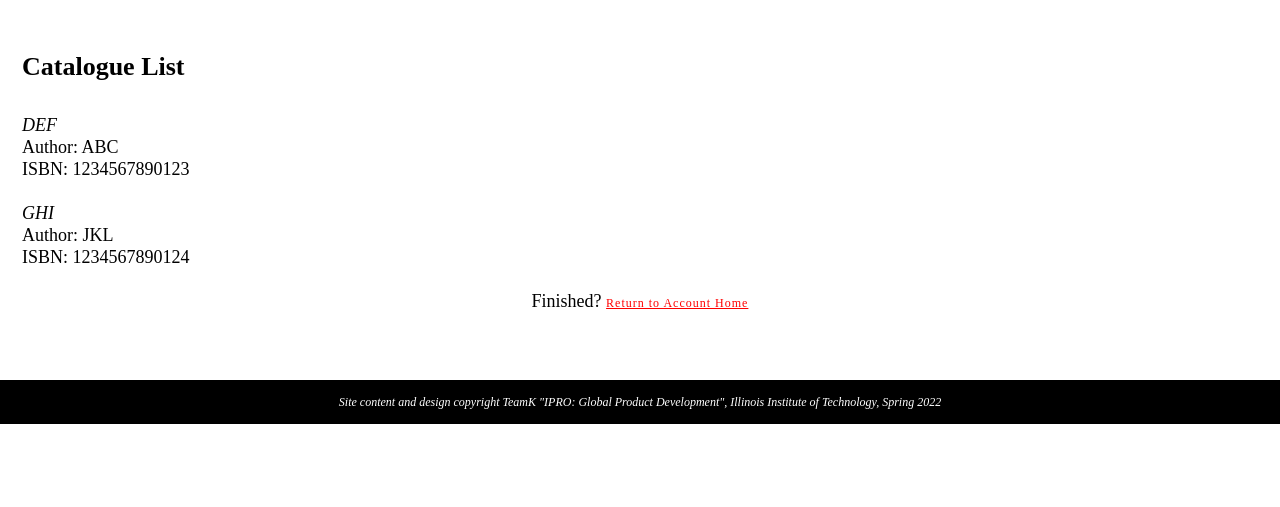
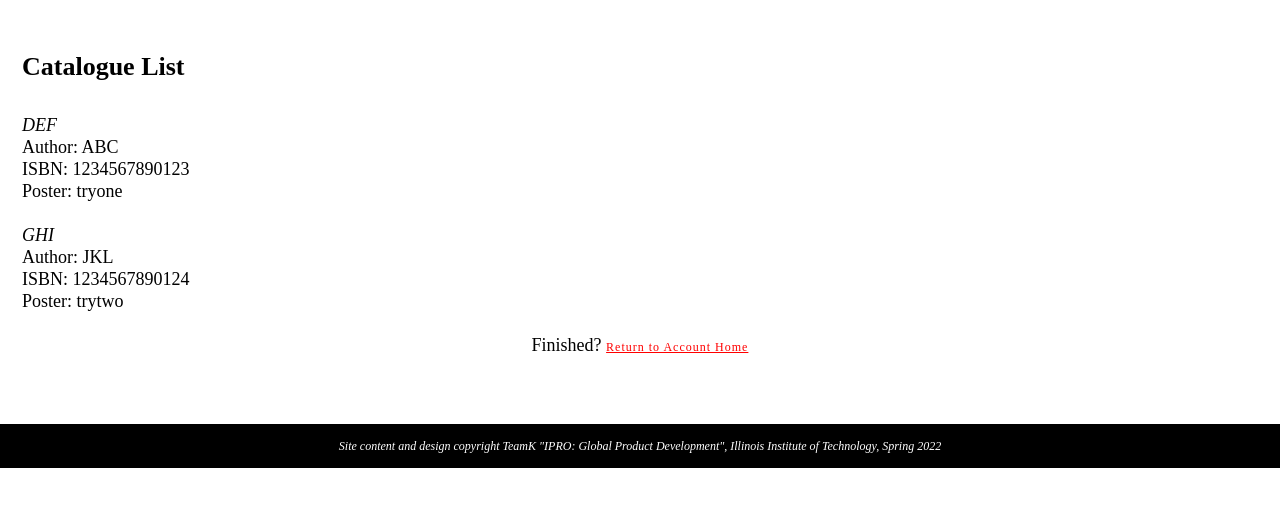
Before and after one commit to mflowers1395/TeamK, a Django app: page /browse/ in a window 1280 px wide. Shown: the part 205-712 px from the top of the page. Run offline with Django 4.2, Linux system fonts and the light colour scheme; data comes from the database, SQL or seed files in the repository; both versions use the stored data as it was after the commit.

Commit message:
Added poster to catalogue

```diff
--- a/Catalogue/models.py
+++ b/Catalogue/models.py
@@ -4,6 +4,7 @@ class Textbook(models.Model):
     booktitle = models.CharField('Title', max_length=50)
     author = models.CharField('Author', max_length=30)
     isbn = models.CharField('ISBN', max_length=13)
+    poster = models.CharField('Poster', max_length=30)
 
     def __str__(self):
         return self.booktitle
--- a/Catalogue/templates/catalogue/browse.html
+++ b/Catalogue/templates/catalogue/browse.html
@@ -44,6 +44,7 @@
           <ul>
             <li>Author: {{ textbook.author }}</li>
             <li>ISBN: {{ textbook.isbn }}</li>
+            <li>Poster: {{ textbook.poster }}</li>
           </ul>
       {% endfor %}
 
--- a/Seller/views.py
+++ b/Seller/views.py
@@ -2,6 +2,7 @@ from django.shortcuts import render, redirect
 from django.contrib import messages
 from Seller.forms import UploadTextbookForm
 from Catalogue.models import Textbook
+from django.contrib.auth.models import User
 
 
 def sellInterface(request):
@@ -12,7 +13,7 @@ def uploadText(request):
         form = UploadTextbookForm(request.POST)
         if form.is_valid():
             cd = form.cleaned_data
-            tb = Textbook(booktitle = cd['title'], author = cd['author'], isbn = cd['isbn'])
+            tb = Textbook(booktitle = cd['title'], author = cd['author'], isbn = cd['isbn'], poster = request.user)
             tb.save()
             booktitle = cd.get('title')
             messages.success(request, f'{booktitle} successfully uploaded to catalogue!')
```
Also changed, not shown: Catalogue/migrations/0001_initial.py (added), Catalogue/migrations/__init__.py (added), Messaging_System/migrations/0001_initial.py, db.sqlite3.
